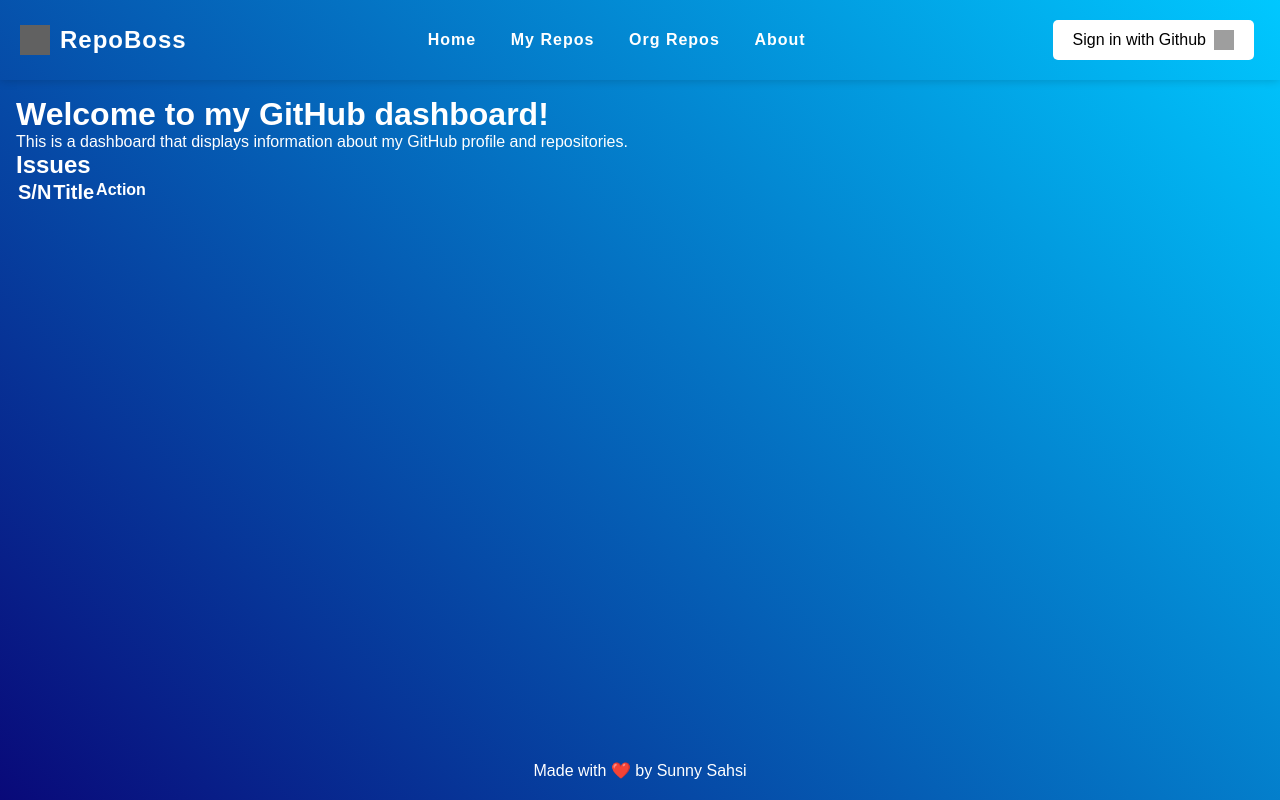
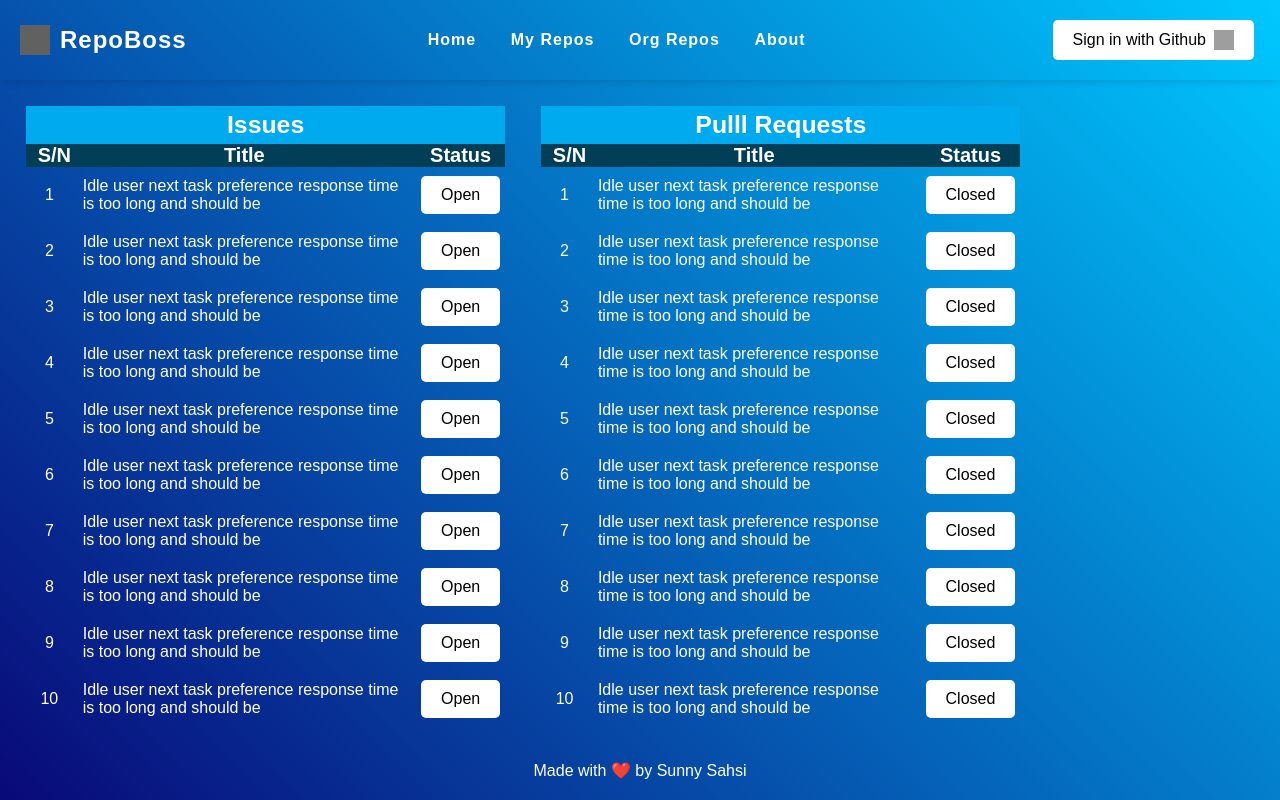
Before and after one commit to sahsisunny/gittrackr, a React (Create React App) app: page / in a window 1280 px wide. Built offline with nearby package versions, Linux system fonts and the light colour scheme; grey boxes are pictures that could not be loaded; a web font is replaced by a local one.

Commit message:
table component added

```diff
--- a/package.json
+++ b/package.json
@@ -6,6 +6,7 @@
     "@testing-library/jest-dom": "^5.16.5",
     "@testing-library/react": "^13.4.0",
     "@testing-library/user-event": "^13.5.0",
+    "dotenv": "^16.0.3",
     "react": "^18.2.0",
     "react-dom": "^18.2.0",
     "react-router-dom": "^6.8.1",
--- a/src/components/pages/home.css
+++ b/src/components/pages/home.css
@@ -2,13 +2,9 @@
      min-height: 100%;
      max-height: 85vh;
      padding: 1rem;
+     display: flex;
+     flex-direction: row;
 }
-
-.list{
-     overflow-y: scroll;
-     max-height: 85vh;
-}
-
 ::-webkit-scrollbar {
      width: 5px;
      border-radius: 10px;
@@ -25,3 +21,16 @@
      background: #F5F5F5;
      box-shadow: inset 0 0 6px rgba(0, 0, 0, 0.3), background-color 0.5px 0px 0px 0.5px;
 }
+
+.left{
+     width: 40%;
+     border-radius: 5px;
+     padding: 10px;
+     margin-right: 1rem;
+}
+
+.right{
+     width: 40%;
+     border-radius: 5px;
+     padding: 10px;
+}
--- a/src/components/pages/home.jsx
+++ b/src/components/pages/home.jsx
@@ -2,27 +2,44 @@ import './home.css'
 import IssueListCard from '../tableDataCard/index'
 import TableHeadCard from '../tableHeadCard';
 
+const array = (length) => Array.from({ length });
+
 function Home() {
   return (
     <div className='home'>
-      <h1>Welcome to my GitHub dashboard!</h1>
-      <p>This is a dashboard that displays information about my GitHub profile and repositories.</p>
-      <TableHeadCard>
-
-      <IssueListCard />
-      <IssueListCard />
-      <IssueListCard />
-      <IssueListCard />
-      <IssueListCard />
-      <IssueListCard />
-      <IssueListCard />
-      <IssueListCard />
-      <IssueListCard />
-      <IssueListCard />
-      <IssueListCard />
-        <IssueListCard />
+      <div className="left">
+        <TableHeadCard
+          title="Issues"
+        >
+        {
+            array(100).fill().map((_, i) => <IssueListCard key={i}
+              sn={i+1}
+              title="Idle user next task preference response time is too long and should be"
+              status="open"
+              onClick={() => console.log('clicked')}
+            />)
+        }
         </TableHeadCard>
     </div>
+      <div className="right">
+        <TableHeadCard
+          title="Pulll Requests"
+        >
+        {
+            array(100).fill().map((_, i) => <IssueListCard key={i}
+              sn={i+1}
+              title="Idle user next task preference response time is too long and should be"
+              status="closed"
+              onClick={() => console.log('clicked')}
+            />)
+        }
+        </TableHeadCard>
+      </div>
+      <div className="sidebar">
+
+      </div>
+
+      </div>
   );
 }
 
--- a/src/components/tableDataCard/index.jsx
+++ b/src/components/tableDataCard/index.jsx
@@ -1,11 +1,29 @@
-import Button from "../Reusable/Button";
 import "./tableDataCard.css";
+import Button from "./../Reusable/Button";
+function issueListCard(props) {
+     return (
+               <tr className="table-list-card">
+               <td className="serial-number">
+                    {props.sn}
+               </td>
+               <td className="data-title" >
+                    {props.title}
+               </td>
 
-function issueListCard() {
-     return (
-          <>
-
-          </>
+                    <td className="action-buttons">
+                    {props.status === "open" ? (
+                         <Button
+                              text="Open"
+                              onClick={props.onClick}
+                         />
+                    ) : (
+                         <Button
+                              text="Closed"
+                              onClick={props.onClick}
+                         />
+                    )}
+                    </td>
+               </tr>
      )
 };
 
--- a/src/components/tableDataCard/tableDataCard.css
+++ b/src/components/tableDataCard/tableDataCard.css
@@ -1,34 +1,31 @@
-.issue-list-card{
-     border-radius: 6px;
-     margin-bottom: 5px;
-     padding: 16px;
+.table-list-card{
      width: 100%;
-     display: flex;
-     flex-direction: row;
-     justify-content: center;
-     align-items: center;
+     border-collapse: collapse;
 
 }
 
-.s-number{
-     font-size: 1.25rem;
-     font-weight: 600;
-     margin-right: 16px;
+.serial-number{
+     padding: 10px;
+     text-align: center;
 }
 
-.s-title{
-     font-size: 1.25rem;
-     font-weight: 600;
-     margin-right: 16px;
+.data-title{
+     padding: 10px;
 }
-
 .action-buttons{
-     display: flex;
-     flex-direction: row;
-     justify-content: center;
-     align-items: center;
+     height: 100%;
 }
 
 .action-buttons button{
-     margin: 0 4px;
+     margin: 0 5px;
+
 }
+
+.action-buttons button:hover{
+     color: #0ae;
+}
+
+tbody tr:hover{
+     background-color: rgb(2, 63, 87);
+     cursor: pointer;
+}
--- a/src/components/tableHeadCard/index.jsx
+++ b/src/components/tableHeadCard/index.jsx
@@ -2,21 +2,23 @@ import './tableHeadCard.css'
 
 function TableHeadCard(props) {
      return (
-          <>
-               <h2>Issues</h2>
-               <table className='list'>
-                    <thead>
+          <div className='section'>
+               <h2 className='section-head-text'>
+                    {props.title}
+               </h2>
+               <table className='section-table'>
+                    <thead className='section-table-head'>
                          <tr>
-                              <th className="s-number">S/N</th>
-                              <th className="s-title">Title</th>
-                              <th className="action-buttons">Action</th>
+                              <th className="table-sn">S/N</th>
+                              <th className="table-title">Title</th>
+                              <th className="">Status</th>
                          </tr>
                     </thead>
-                    <tbody>
+                    <tbody className='list'>
                          {props.children}
                     </tbody>
                </table>
-          </>
+          </div>
      )
 };
 
--- a/src/components/tableHeadCard/tableHeadCard.css
+++ b/src/components/tableHeadCard/tableHeadCard.css
@@ -0,0 +1,41 @@
+.section {
+     width: 100%;
+     overflow-x: hidden;
+     overflow-y: scroll;
+     height: 100%;
+}
+
+.section-head-text {
+     font-size: 1.55rem;
+     font-weight: 600;
+     text-align: center;
+     background-color: #0ae;
+     width: 100%;
+     /* stick */
+     position: sticky;
+     top: 0;
+     padding: 5px;
+}
+
+.section-table {
+     width: 100%;
+     border-radius: 5px;
+     padding: 10px;
+     border-collapse: collapse;
+
+}
+
+.section-table-head {
+     font-size: 1.25rem;
+     border-radius: 5px;
+     background-color: rgb(2, 63, 87);
+     padding: 10px;
+     text-align: center;
+     position: sticky;
+     top:38px;
+
+}
+
+.table-sn {
+     padding-left: 10px;
+}
```
Also changed, not shown: 2 other files (tests, documents, lock files or other folders).
